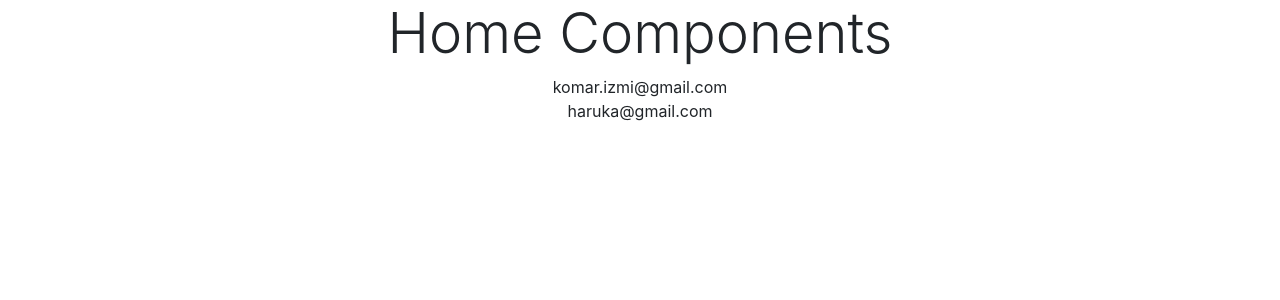
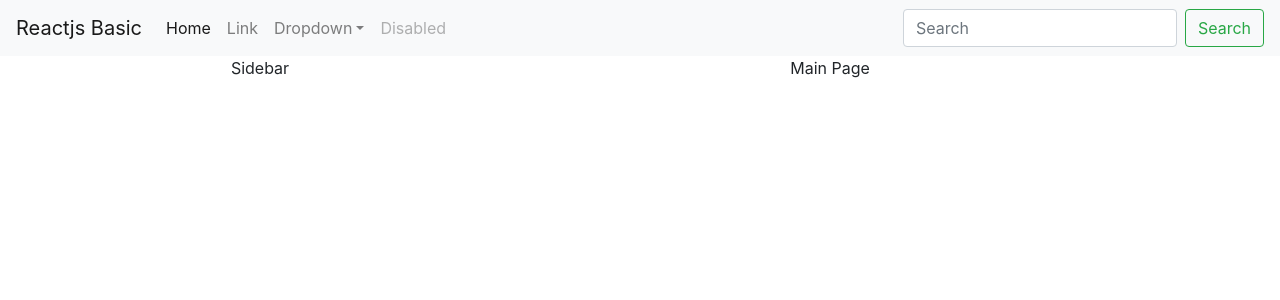
Before and after one commit to komarapc/reactjs-basic, a React (Create React App) app: page / in a window 1280 px wide. Shown: the top 300 px of the page. Built offline with nearby package versions, Linux system fonts and the light colour scheme.

Commit message:
multiple component

```diff
--- /dev/null
+++ b/src/components/navbar.tsx
@@ -0,0 +1,91 @@
+import { Fragment } from "react";
+
+const Navbar = () => {
+  const navbar_name: string = "Reactjs Basic";
+  return (
+    <Fragment>
+      <nav className="navbar navbar-expand-lg navbar-light bg-light">
+        <a href="#" className="navbar-brand">
+          {navbar_name}
+        </a>
+        <button
+          className="navbar-toggler"
+          type="button"
+          data-toggle="collapse"
+          data-target="#navbarSupportedContent"
+          aria-controls="navbarSupportedContent"
+          aria-expanded="false"
+          aria-label="Toggle navigation"
+        >
+          <span className="navbar-toggler-icon"></span>
+        </button>
+
+        <div className="collapse navbar-collapse" id="navbarSupportedContent">
+          <ul className="navbar-nav mr-auto">
+            <li className="nav-item active">
+              <a className="nav-link" href="#">
+                Home <span className="sr-only">(current)</span>
+              </a>
+            </li>
+            <li className="nav-item">
+              <a className="nav-link" href="#">
+                Link
+              </a>
+            </li>
+            <li className="nav-item dropdown">
+              <a
+                className="nav-link dropdown-toggle"
+                href="#"
+                id="navbarDropdown"
+                role="button"
+                data-toggle="dropdown"
+                aria-haspopup="true"
+                aria-expanded="false"
+              >
+                Dropdown
+              </a>
+              <div className="dropdown-menu" aria-labelledby="navbarDropdown">
+                <a className="dropdown-item" href="#">
+                  Action
+                </a>
+                <a className="dropdown-item" href="#">
+                  Another action
+                </a>
+                <div className="dropdown-divider"></div>
+                <a className="dropdown-item" href="#">
+                  Something else here
+                </a>
+              </div>
+            </li>
+            <li className="nav-item">
+              <a
+                className="nav-link disabled"
+                href="#"
+                tabIndex={-1}
+                aria-disabled="true"
+              >
+                Disabled
+              </a>
+            </li>
+          </ul>
+          <form className="form-inline my-2 my-lg-0">
+            <input
+              className="form-control mr-sm-2"
+              type="search"
+              placeholder="Search"
+              aria-label="Search"
+            />
+            <button
+              className="btn btn-outline-success my-2 my-sm-0"
+              type="submit"
+            >
+              Search
+            </button>
+          </form>
+        </div>
+      </nav>
+    </Fragment>
+  );
+};
+
+export default Navbar;
--- /dev/null
+++ b/src/components/sidebar.tsx
@@ -0,0 +1,5 @@
+const Sidebar = () => {
+  return <p>Sidebar </p>;
+};
+
+export default Sidebar;
--- a/src/home.tsx
+++ b/src/home.tsx
@@ -1,4 +1,7 @@
 import { Fragment } from "react";
+import MainPage from "./pages/main";
+import Navbar from "./components/navbar";
+import Sidebar from "./components/sidebar";
 
 const Home = () => {
   const title: string = "Home Components";
@@ -17,15 +20,16 @@
 
   return (
     <Fragment>
+      <Navbar></Navbar>
       <div className="container">
-        <h1 className="display-4">
-          {title} <br />
-        </h1>
-        <p>
-          {persons.map((person, i) => {
-            return <div>{person.email}</div>;
-          })}
-        </p>
+        <div className="row">
+          <div className="col-sm-12 col-md-4">
+            <Sidebar />
+          </div>
+          <div className="col-sm-12 col-md-8">
+            <MainPage />
+          </div>
+        </div>
       </div>
     </Fragment>
   );
--- /dev/null
+++ b/src/pages/main.tsx
@@ -0,0 +1,5 @@
+const MainPage = () => {
+  return <p>Main Page</p>;
+};
+
+export default MainPage;
```
